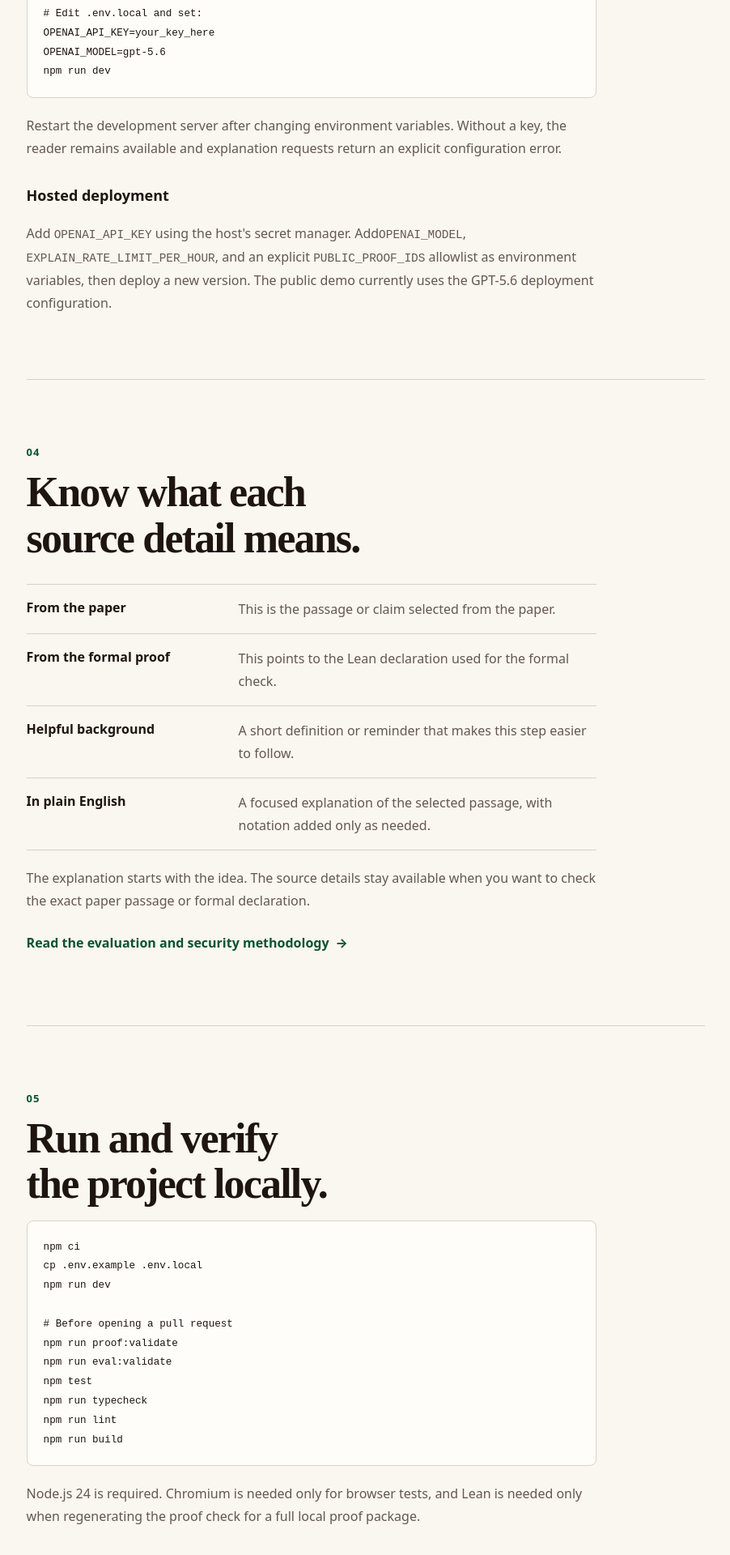
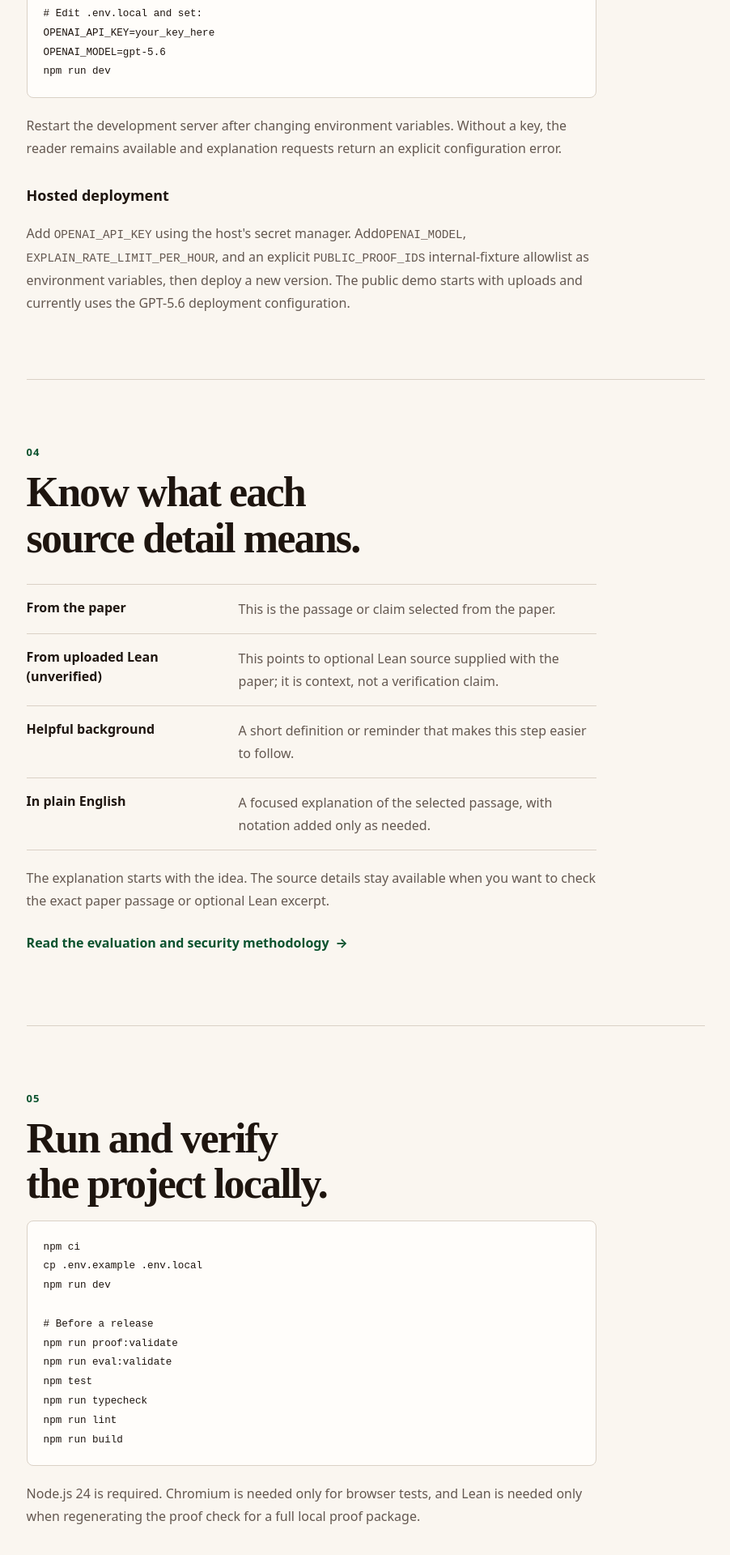
Before and after one commit to jjjhenriksen/interactive-proof, a Next.js app: page /docs in a window 1280 px wide. Shown: the part 2079-3999 px from the top of the page at 81% size, without its empty margins (345-1247 px from the left). Built offline with nearby package versions, Linux system fonts and the light colour scheme.

Commit message:
docs: align product docs with upload-first flow

```diff
--- a/app/docs/page.tsx
+++ b/app/docs/page.tsx
@@ -120,9 +120,10 @@ npm run dev`}</code>
               <p>
                 Add <code>OPENAI_API_KEY</code> using the host&apos;s secret manager. Add
                 <code>OPENAI_MODEL</code>, <code>EXPLAIN_RATE_LIMIT_PER_HOUR</code>, and
-                an explicit <code>PUBLIC_PROOF_IDS</code> allowlist as environment
-                variables, then deploy a new version. The public demo currently uses
-                the GPT-5.6 deployment configuration.
+                an explicit <code>PUBLIC_PROOF_IDS</code> internal-fixture allowlist as
+                environment variables, then deploy a new version. The public demo
+                starts with uploads and currently uses the GPT-5.6 deployment
+                configuration.
               </p>
             </section>
 
@@ -135,8 +136,8 @@ npm run dev`}</code>
                   <dd>This is the passage or claim selected from the paper.</dd>
                 </div>
                 <div>
-                  <dt>From the formal proof</dt>
-                  <dd>This points to the Lean declaration used for the formal check.</dd>
+                  <dt>From uploaded Lean (unverified)</dt>
+                  <dd>This points to optional Lean source supplied with the paper; it is context, not a verification claim.</dd>
                 </div>
                 <div>
                   <dt>Helpful background</dt>
@@ -149,7 +150,7 @@ npm run dev`}</code>
               </dl>
               <p>
                 The explanation starts with the idea. The source details stay available
-                when you want to check the exact paper passage or formal declaration.
+                when you want to check the exact paper passage or optional Lean excerpt.
               </p>
               <Link className={styles.textLink} href="/methodology">
                 Read the evaluation and security methodology <span aria-hidden="true">→</span>
@@ -164,7 +165,7 @@ npm run dev`}</code>
 cp .env.example .env.local
 npm run dev
 
-# Before opening a pull request
+# Before a release
 npm run proof:validate
 npm run eval:validate
 npm test
--- a/app/methodology/page.tsx
+++ b/app/methodology/page.tsx
@@ -116,7 +116,7 @@ export default function MethodologyPage() {
             <h2 id="security-title">Source text is evidence, never instruction.</h2>
           </div>
           <ul className="security-list">
-            <li>The server reconstructs context from validated proof packages.</li>
+            <li>The upload route constructs bounded context from the reader&apos;s temporary files; curated proof packages are internal fixtures.</li>
             <li>Selections, history, mapped sources, and supporting material have fixed budgets.</li>
             <li>The model has no tools and receives an explicit allowed-source list.</li>
             <li>Offline checks reject invented source identifiers and source-text instruction overrides.</li>
```
Also changed, not shown: 11 other files (tests, documents, lock files or other folders).
